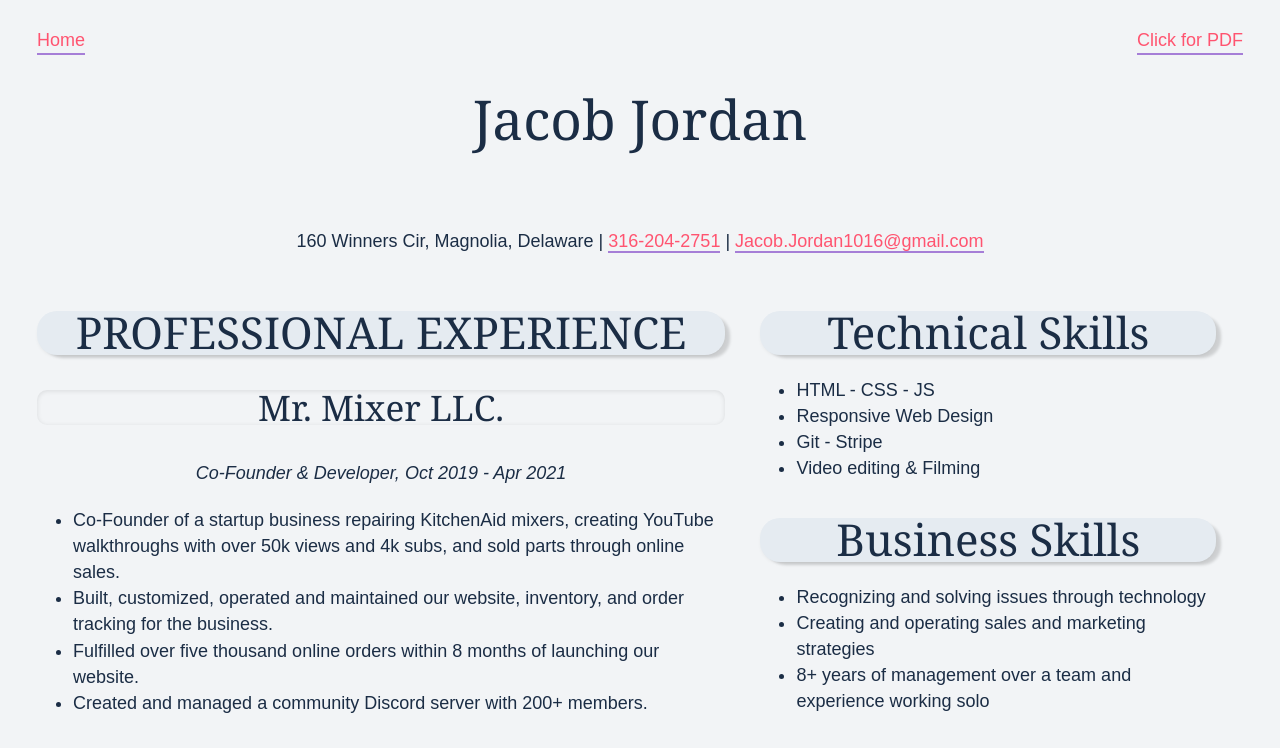
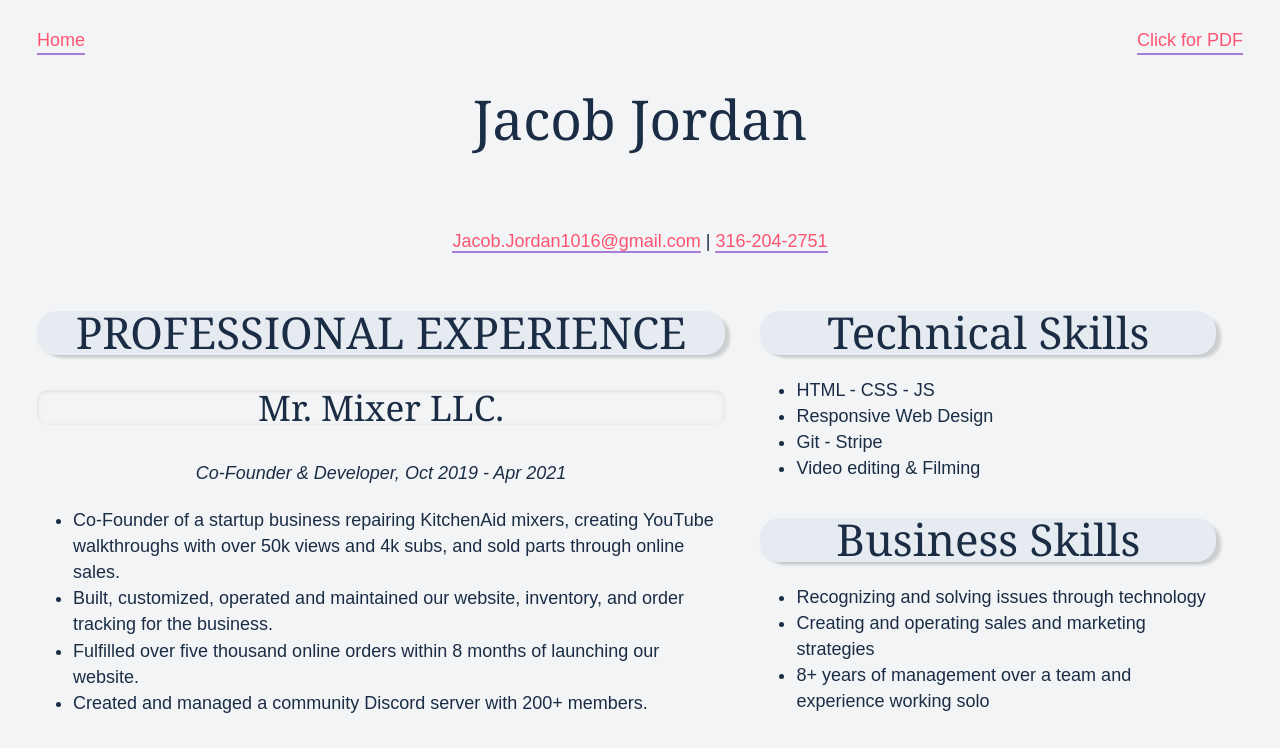
Before and after one commit to Naturealizor/Resume_site, a website: page views/resume.html in a window 1280 px wide. Shown: the top 748 px of the page. Drawn offline with Linux system fonts and the light colour scheme.

Commit message:
Trying to add node, not sure if it's the best choice for this

```diff
--- /dev/null
+++ b/index.js
@@ -0,0 +1 @@
+var path = require('path')
--- a/views/resume.html
+++ b/views/resume.html
@@ -20,8 +20,9 @@
 			</div>
 			<h1>Jacob Jordan</h1>
 			<br>
-		<p>160 Winners Cir, Magnolia, Delaware | <a href="316-204-2751">316-204-2751</a> | <a
-				href="mailto:Jacob.Jordan1016@gmail.com">Jacob.Jordan1016@gmail.com</a>
+			<!-- 160 Winners Cir, Magnolia, Delaware | -->
+			<p><a href="mailto:Jacob.Jordan1016@gmail.com">Jacob.Jordan1016@gmail.com</a> | <a
+					href="316-204-2751">316-204-2751</a>
 			</p>
 		</header>
 
```
Also changed, not shown: package.json (added, +20 -0 lines). Lines whose indentation alone changed are shown as unchanged.
